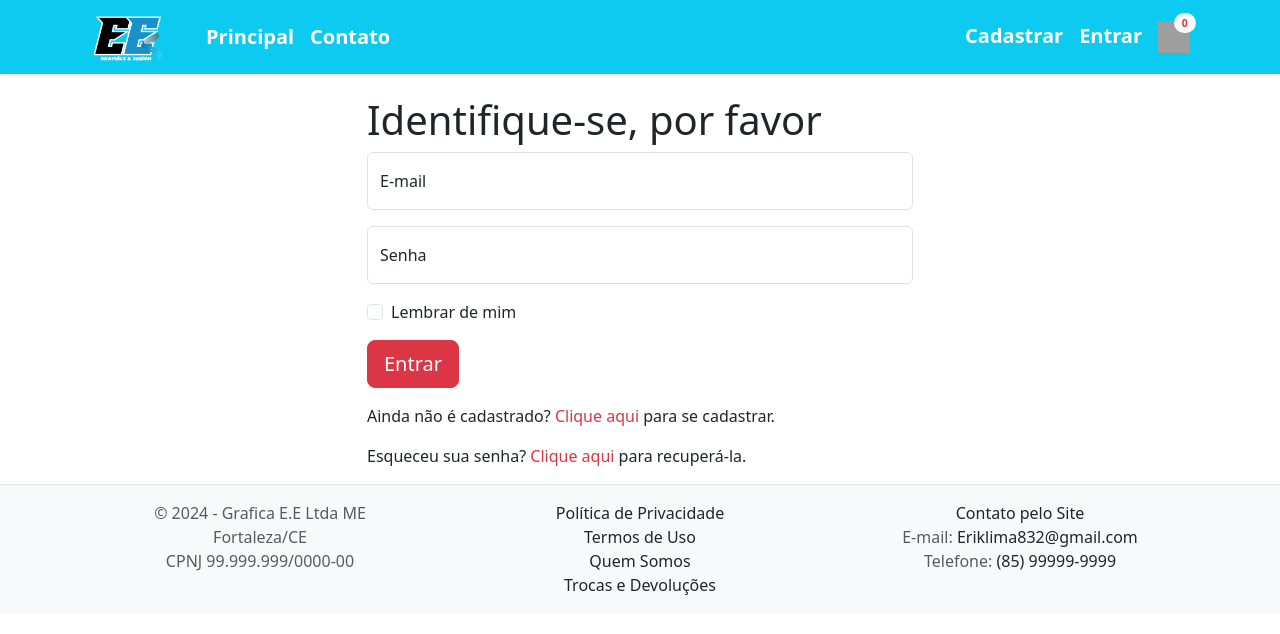
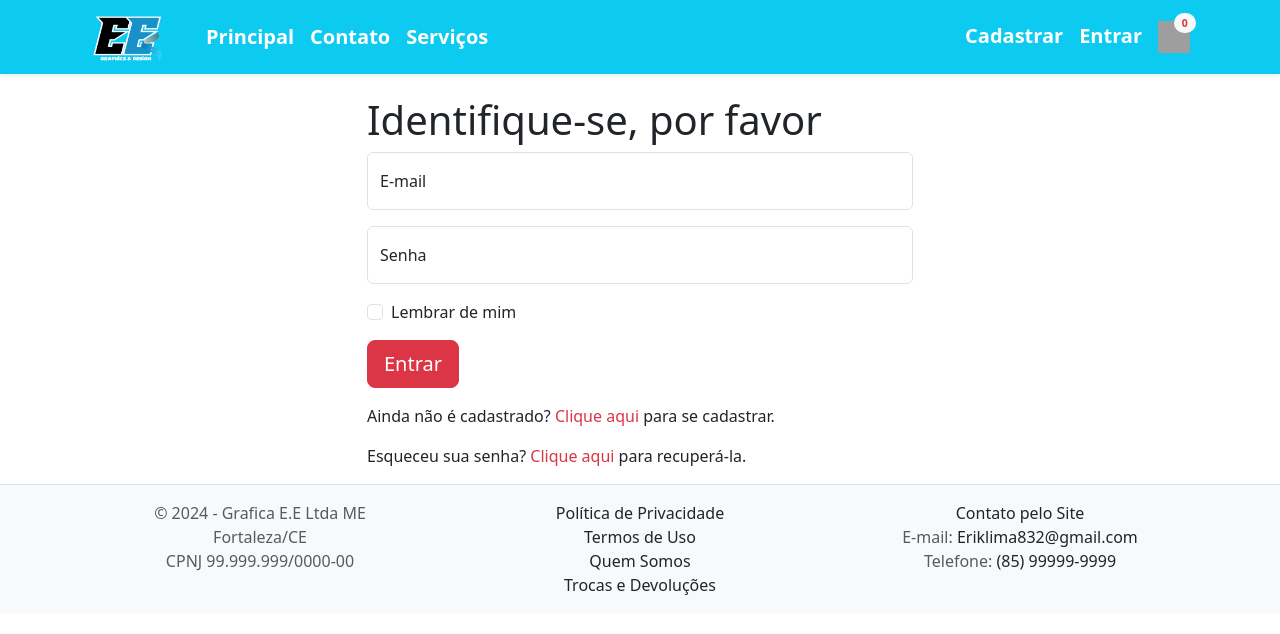
Before and after one commit to ErikDev007/CRUD-Loja-digital, a React (Vite) app: page /login in a window 1280 px wide. Shown: the top 634 px of the page. Built offline with nearby package versions, Linux system fonts and the light colour scheme; grey boxes are pictures that could not be loaded.

Commit message:
nova seção de serviços add na navbar

```diff
--- a/src/components/navbar.jsx
+++ b/src/components/navbar.jsx
@@ -5,7 +5,7 @@ function NavBar() {
   return (
         <nav className="navbar navbar-expand-lg navbar-dark bg-info shadow-sm mb-3 fixed-top">
         <div className="container">
-                <Link className="navbar-brand" to="/"><img src="../src/assets/Logo.png" style={{width:"100px" , height:"48px"}}></img></Link>
+                <Link className="navbar-brand" to="/"><img src="../src/assets/Logo.png" style={{width:"100px" , height:"48px"}} /></Link>
                 <button className="navbar-toggler" type="button" data-bs-toggle="collapse"
                     data-bs-target=".navbar-collapse">
                     <span className="navbar-toggler-icon"></span>
@@ -17,6 +17,9 @@ function NavBar() {
                         </li>
                         <li className="nav-item">
                             <Link to="/contato" className="nav-link text-white fw-bolder fs-5">Contato</Link>
+                        </li>
+                        <li className="nav-item">
+                            <Link to="/servicos" className="nav-link text-white fw-bolder fs-5">Serviços</Link>
                         </li>
                     </ul>
                     <div className="align-self-end">
--- a/src/pages/home.jsx
+++ b/src/pages/home.jsx
@@ -6,7 +6,7 @@ import Caroulsel from "../components/carousel.jsx";
 import Card from "../components/card.jsx";
 import Search from "../components/search.jsx";
 import Pagination from "../components/Pagination.jsx";
-import InfoCards from "../json/db.json"
+import InfoCards from "./json/db.json"
 
 
 function Home() {
```
Also changed, not shown: src/pages/json/db.json (renamed from src/json/db.json).
